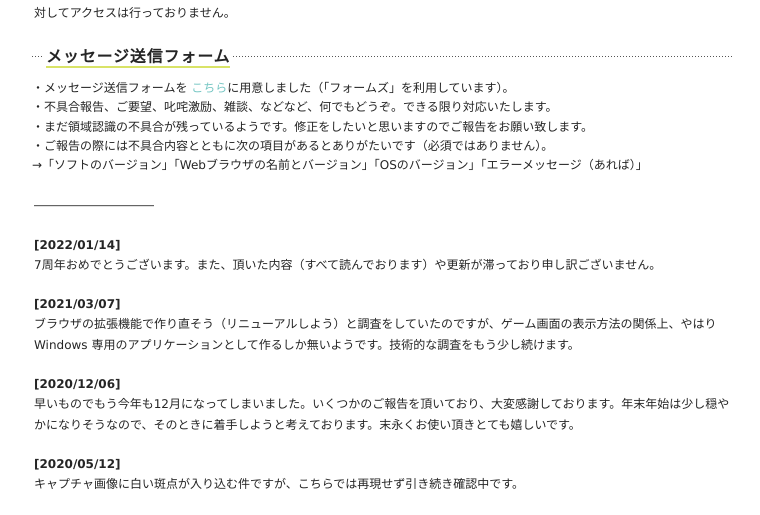
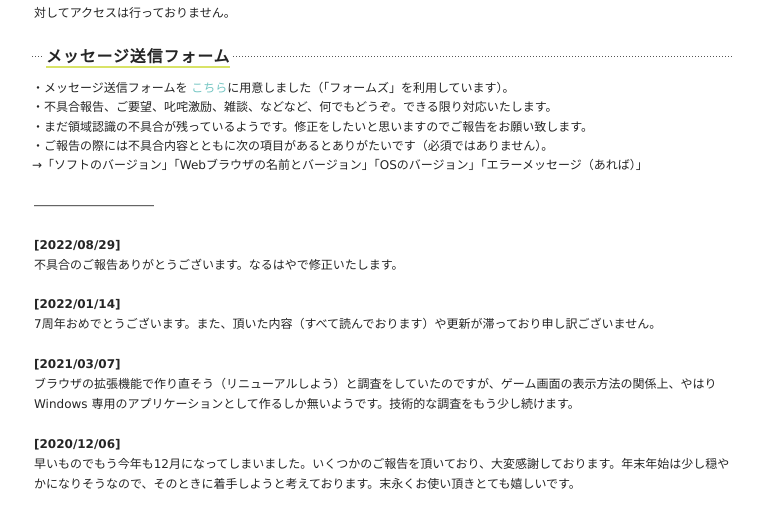
Before and after one commit to nikukyugamer/sword-sword-ranbu, a PHP site: page / in a window 1280 px wide. Shown: the part 453-968 px from the top of the page, without its empty margins (258-1018 px from the left). Run offline with PHP 8.4, Linux system fonts and the light colour scheme.

Commit message:
feat: 🎸 2022/08/29 の日記を追加した (#16)

```diff
--- a/index.php
+++ b/index.php
@@ -100,6 +100,12 @@ https://ws.formzu.net/dist/S4145913/
 <p></p>
 
 <p>――――――――――</p>
+
+<p>
+<span style="font-weight: bold;">[2022/08/29]</span>
+<br>
+        不具合のご報告ありがとうございます。なるはやで修正いたします。
+</p>
 
 <p>
 <span style="font-weight: bold;">[2022/01/14]</span>
```
